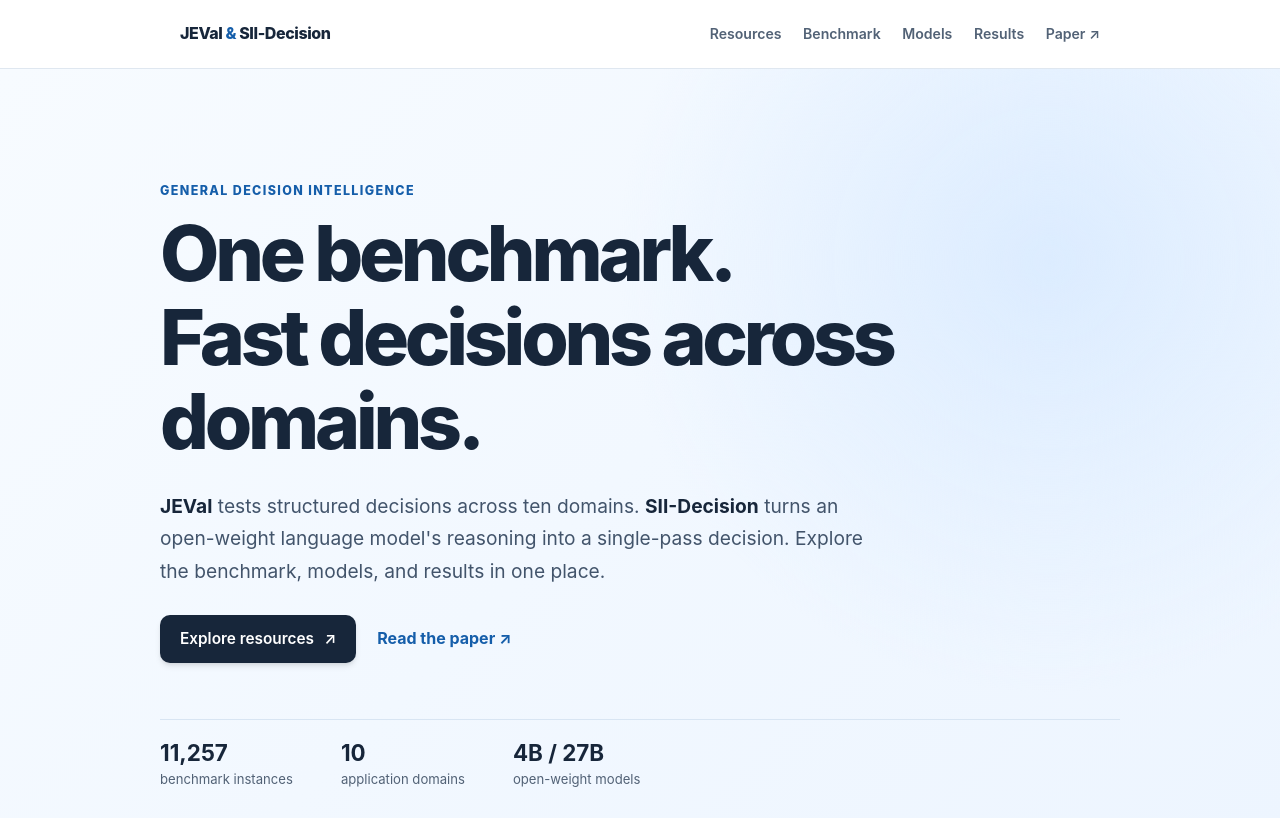
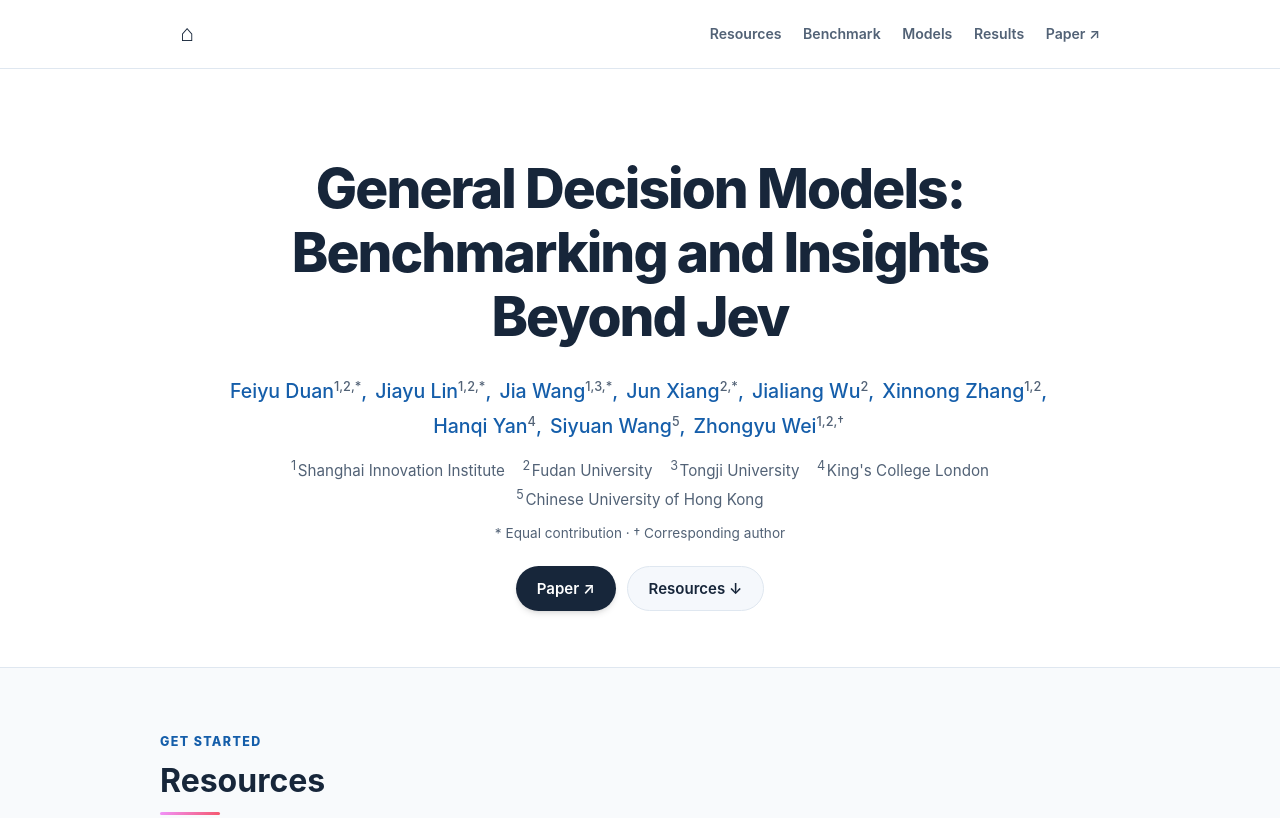
Before and after one commit to sii-research/jeval_and_inner_jev, a plain HTML site: page index.html in a window 1280 px wide. Shown: the top 818 px of the page. Drawn offline with Linux system fonts and the light colour scheme.

Commit message:
Restore paper title and authors in homepage hero

```diff
--- a/index.html
+++ b/index.html
@@ -38,7 +38,7 @@
   <a class="skip-link" href="#main-content">Skip to content</a>
   <header class="site-header">
     <nav class="container is-max-desktop site-nav" aria-label="Main navigation">
-      <a class="site-brand" href="#top">JEVal <span>&amp;</span> SII-Decision</a>
+      <a class="site-home" href="#top" aria-label="Back to top">⌂</a>
       <div class="site-nav-links">
         <a href="#resources">Resources</a>
         <a href="#benchmark">Benchmark</a>
@@ -51,17 +51,29 @@
   <main id="main-content">
     <section class="project-hero" id="top">
       <div class="container is-max-desktop">
-        <p class="section-kicker">General decision intelligence</p>
-        <h1>One benchmark.<br>Fast decisions across domains.</h1>
-        <p class="hero-lead"><strong>JEVal</strong> tests structured decisions across ten domains. <strong>SII-Decision</strong> turns an open-weight language model's reasoning into a single-pass decision. Explore the benchmark, models, and results in one place.</p>
+        <h1>General Decision Models:<br>Benchmarking and Insights Beyond Jev</h1>
+        <div class="publication-authors">
+          <span class="author-block">Feiyu Duan<sup>1,2,*</sup>,</span>
+          <span class="author-block">Jiayu Lin<sup>1,2,*</sup>,</span>
+          <span class="author-block">Jia Wang<sup>1,3,*</sup>,</span>
+          <span class="author-block">Jun Xiang<sup>2,*</sup>,</span>
+          <span class="author-block">Jialiang Wu<sup>2</sup>,</span>
+          <span class="author-block">Xinnong Zhang<sup>1,2</sup>,</span>
+          <span class="author-block">Hanqi Yan<sup>4</sup>,</span>
+          <span class="author-block">Siyuan Wang<sup>5</sup>,</span>
+          <span class="author-block">Zhongyu Wei<sup>1,2,†</sup></span>
+        </div>
+        <div class="publication-affiliations">
+          <span><sup>1</sup>Shanghai Innovation Institute</span>
+          <span><sup>2</sup>Fudan University</span>
+          <span><sup>3</sup>Tongji University</span>
+          <span><sup>4</sup>King's College London</span>
+          <span><sup>5</sup>Chinese University of Hong Kong</span>
+        </div>
+        <p class="contribution-note">* Equal contribution · † Corresponding author</p>
         <div class="hero-actions">
-          <a class="button is-dark" href="#resources">Explore resources <span aria-hidden="true">↗</span></a>
-          <a class="hero-text-link" href="https://arxiv.org/abs/2610.03935">Read the paper <span aria-hidden="true">↗</span></a>
-        </div>
-        <div class="hero-facts" aria-label="Project at a glance">
-          <div><strong>11,257</strong><span>benchmark instances</span></div>
-          <div><strong>10</strong><span>application domains</span></div>
-          <div><strong>4B / 27B</strong><span>open-weight models</span></div>
+          <a class="button is-dark" href="https://arxiv.org/abs/2610.03935">Paper ↗</a>
+          <a class="button is-light" href="#resources">Resources ↓</a>
         </div>
       </div>
     </section>
--- a/styles.css
+++ b/styles.css
@@ -15,27 +15,25 @@ a:focus-visible, button:focus-visible { outline: 3px solid #62a9f5; outline-offs
 
 .site-header { position: sticky; top: 0; z-index: 30; background: rgba(255,255,255,.96); border-bottom: 1px solid var(--border-color); backdrop-filter: blur(12px); }
 .site-nav { min-height: 4.25rem; display: flex; align-items: center; justify-content: space-between; gap: 1.5rem; padding: .6rem 1.25rem; }
-.site-brand { flex: none; color: var(--text-primary); font-size: 1rem; font-weight: 800; letter-spacing: -.025em; }
-.site-brand:hover { color: var(--primary-color); }
-.site-brand span { color: var(--primary-color); }
+.site-home { flex: none; color: var(--text-primary); font-size: 1.45rem; font-weight: 700; line-height: 1; }
+.site-home:hover { color: var(--primary-color); }
 .site-nav-links { display: flex; align-items: center; flex-wrap: wrap; justify-content: flex-end; gap: .4rem 1.35rem; }
 .site-nav-links a { color: var(--text-secondary); font-size: .88rem; font-weight: 600; }
 .site-nav-links a:hover { color: var(--primary-color); }
 
-.project-hero { background: radial-gradient(circle at 82% 25%, #dcecff 0, transparent 36%), linear-gradient(135deg, #f7fbff 0%, #edf5ff 100%); border-bottom: 1px solid var(--border-color); padding: clamp(4rem, 9vw, 7rem) 1.5rem 3rem; }
+.project-hero { background: #fff; border-bottom: 1px solid var(--border-color); padding: clamp(3.5rem, 7vw, 5.5rem) 1.5rem 3.5rem; text-align: center; }
 .section-kicker { margin: 0 0 .7rem; color: var(--primary-color); font-size: .78rem; font-weight: 800; letter-spacing: .11em; text-transform: uppercase; }
-.project-hero h1 { max-width: 790px; margin: 0; color: var(--text-primary); font-size: clamp(2.75rem, 6vw, 4.9rem); line-height: 1.09; letter-spacing: -.055em; font-weight: 800; }
-.hero-lead { max-width: 710px; margin: 1.65rem 0 1.7rem; color: #42546b; font-size: clamp(1.03rem, 2vw, 1.2rem); line-height: 1.7; }
-.hero-lead strong { color: var(--text-primary); }
-.hero-actions { display: flex; align-items: center; flex-wrap: wrap; gap: 1.3rem; }
-.hero-actions .button { min-height: 3rem; padding: 0 1.25rem; border-radius: 10px !important; font-size: .96rem; }
-.hero-actions .button span { margin-left: .65rem; }
-.hero-text-link { color: var(--primary-color); font-weight: 700; }
-.hero-text-link:hover { text-decoration: underline; }
-.hero-facts { display: flex; flex-wrap: wrap; gap: 1.5rem 3rem; margin-top: 3.5rem; padding-top: 1.25rem; border-top: 1px solid #d8e5f3; }
-.hero-facts div { display: flex; flex-direction: column; gap: .15rem; }
-.hero-facts strong { color: var(--text-primary); font-size: 1.4rem; line-height: 1.2; }
-.hero-facts span { color: var(--text-secondary); font-size: .82rem; }
+.project-hero h1 { max-width: 900px; margin: 0 auto 1.6rem; color: var(--text-primary); font-size: clamp(2.1rem, 4.3vw, 3.5rem); line-height: 1.16; letter-spacing: -.035em; font-weight: 800; }
+.publication-authors { max-width: 920px; margin: 0 auto .7rem; color: var(--primary-color); font-size: clamp(1rem, 1.65vw, 1.22rem); line-height: 1.8; }
+.publication-authors .author-block { display: inline-block; margin-right: .18rem; white-space: nowrap; }
+.publication-authors sup { color: var(--text-secondary); font-size: .65em; }
+.publication-affiliations { display: flex; flex-wrap: wrap; justify-content: center; gap: .15rem 1.1rem; color: var(--text-secondary); font-size: .95rem; }
+.publication-affiliations sup { margin-right: .1rem; }
+.contribution-note { margin: .65rem 0 1.35rem; color: var(--text-secondary); font-size: .85rem; }
+.hero-actions { display: flex; align-items: center; justify-content: center; flex-wrap: wrap; gap: .7rem; }
+.hero-actions .button { min-height: 2.8rem; padding: 0 1.3rem; border-radius: 999px !important; font-size: .94rem; }
+.hero-actions .button.is-light { border: 1px solid var(--border-color) !important; background: #f5f8fc !important; color: var(--text-primary) !important; }
+.hero-actions .button.is-light:hover { background: #eaf2fa !important; }
 
 .project-section { padding: 4rem 1.5rem; }
 .project-section .title.is-3 { text-align: left; margin-bottom: 1rem; }
@@ -83,7 +81,7 @@ a:focus-visible, button:focus-visible { outline: 3px solid #62a9f5; outline-offs
   .site-nav-links { justify-content: flex-start; gap: .5rem 1rem; }
   .site-nav-links a { font-size: .8rem; }
   .project-hero { padding: 3.5rem 1rem 2.5rem; }
-  .hero-facts { gap: 1rem 2rem; margin-top: 2.5rem; }
+  .publication-affiliations { gap: .2rem .7rem; font-size: .84rem; }
   .project-section { padding: 3rem 1rem; }
   .overview-heading { grid-template-columns: 1fr; gap: .3rem; }
   .resource-panel { padding: 1.2rem; }
```
